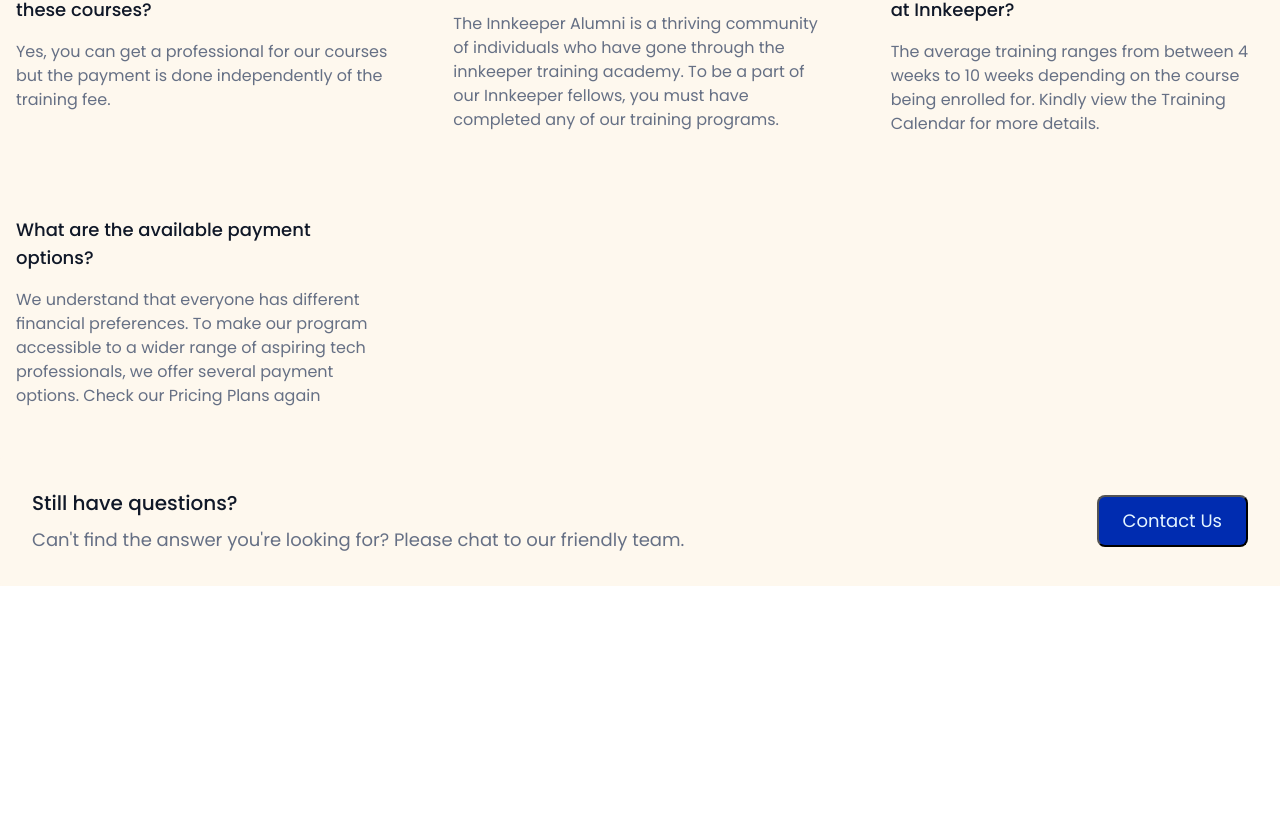
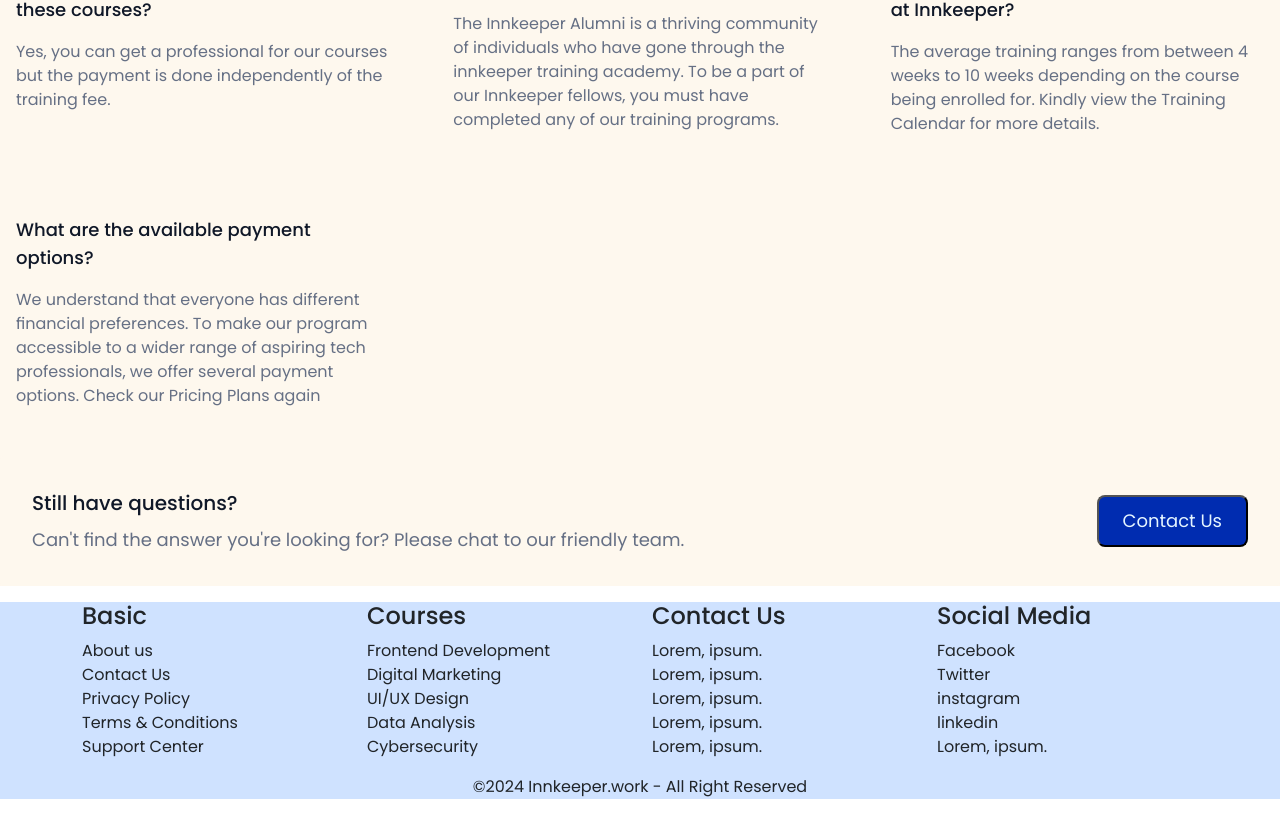
Before and after one commit to SamuelOkoduwa/InkeeperApp, a React (Vite) app: page / in a window 1280 px wide. Shown: the part 4972-5787 px from the top of the page. Before the commit the page ends 5574 px from the top, so only its background shows below. Built offline with nearby package versions, Linux system fonts and the light colour scheme.

Commit message:
added the footer

```diff
--- a/src/App.jsx
+++ b/src/App.jsx
@@ -5,6 +5,7 @@
 import Courses from "./pages/Courses/Courses";
 import Contact from "./pages/Contact/Contact";
 import ApplyNow from "./pages/ApplyNow/ApplyNow";
+import Footer from "./components/Footer/footer"
 import { Route, Routes, BrowserRouter } from "react-router-dom";
 
 function App() {
@@ -19,6 +20,7 @@
           <Route path="/contact" element={<Contact />} />
           <Route path="/applyNow" element={<ApplyNow />} />
         </Routes>
+        <Footer />
       </BrowserRouter>
     </div>
   );
```
